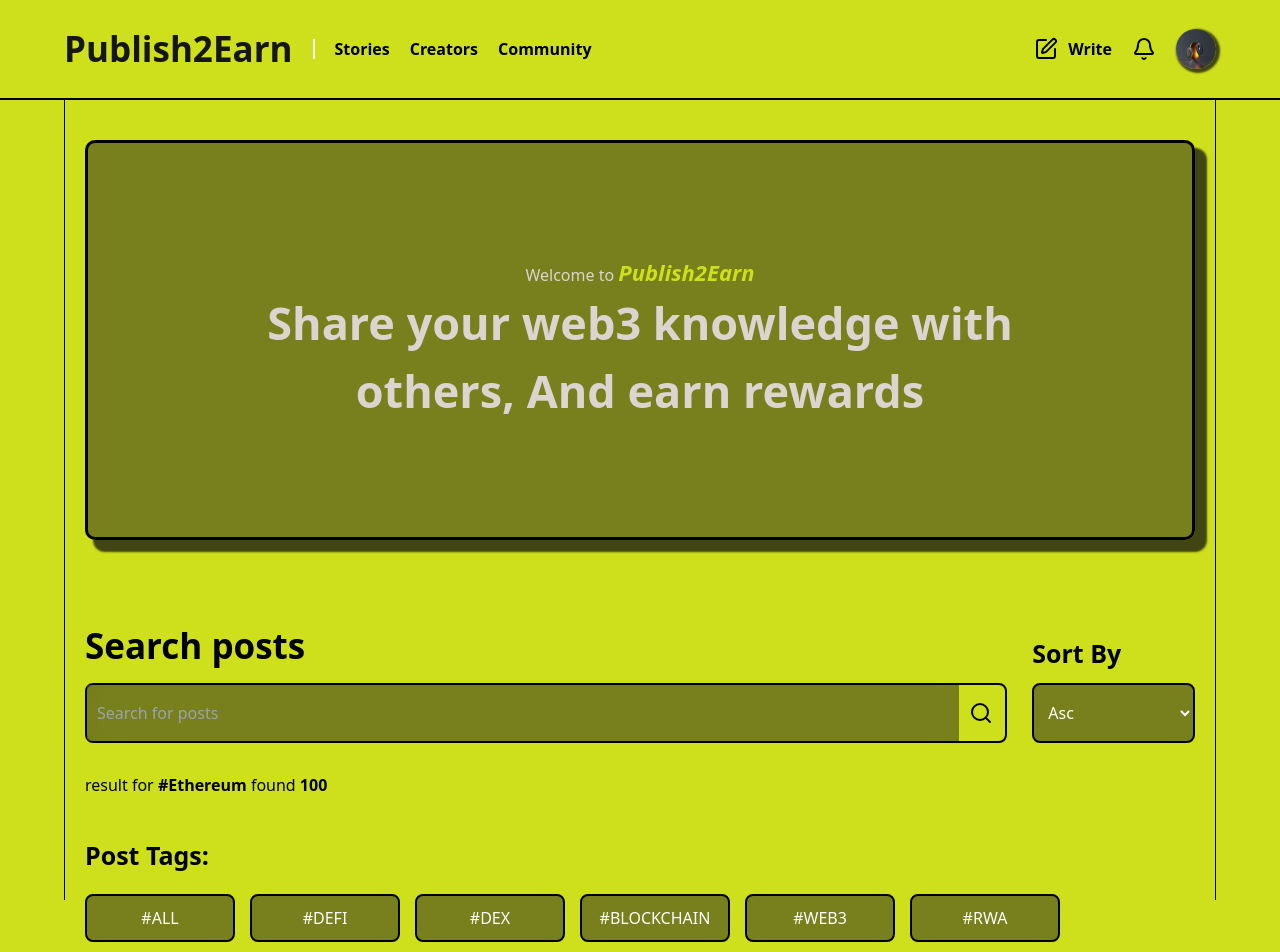
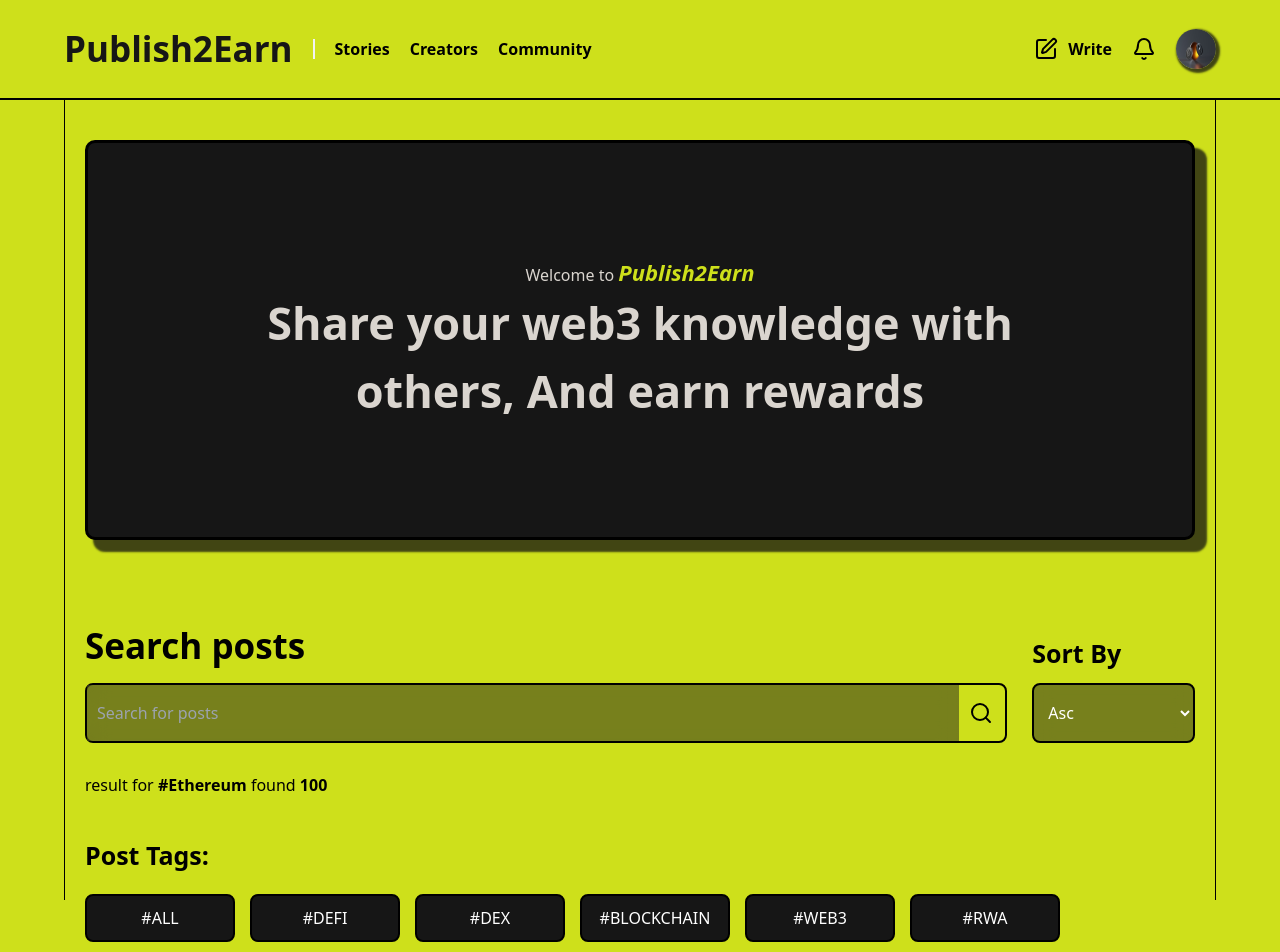
Before and after one commit to raazymuhd1/Publish2Earn, a Next.js app: page / in a window 1280 px wide. Shown: the top 952 px of the page. Built offline with nearby package versions, Linux system fonts and the light colour scheme.

Commit message:
changing hero background color

```diff
--- a/src/components/hero/Hero.tsx
+++ b/src/components/hero/Hero.tsx
@@ -3,7 +3,7 @@
 const Hero = () => {
   return (
     <div
-        className="h-[400px] low_opacity_bg border-[3px] global_shadow border-line text-textMain flex flex-col justify-center items-center w-full rounded-[10px] mt-[20px]">
+        className="h-[400px] bg-extra border-[3px] global_shadow border-line text-textMain flex flex-col justify-center items-center w-full rounded-[10px] mt-[20px]">
         <h4 className="text-secondary"> Welcome to <i className="font-semibold text-[14px] md:text-[18px] lg:text-[22px] text-extra2"> <strong> Publish2Earn </strong> </i> </h4>
         <h2 className="w-[80%] font-bold text-secondary lg:text-[45px] md:text-[30px] text-[20px] text-center"> Share your web3 knowledge with others,
           And earn rewards </h2>
--- a/src/components/posts/PostTags.tsx
+++ b/src/components/posts/PostTags.tsx
@@ -11,7 +11,7 @@
         const [isActive, setIsActive] = useState<boolean>(false)
 
   return (
-    <div key={id} className="rounded-[8px] low_opacity_bg min-w-[150px] hover:bg-extra3 p-[10px] border-[2px] border-line cursor-pointer duration-500 transition-all">
+    <div key={id} className="rounded-[8px] bg-extra min-w-[150px] hover:bg-extra3 p-[10px] border-[2px] border-line cursor-pointer duration-500 transition-all">
         <p className="text-center text-[#ffffff] uppercase"> #{tag} </p>
     </div>
   )
```
